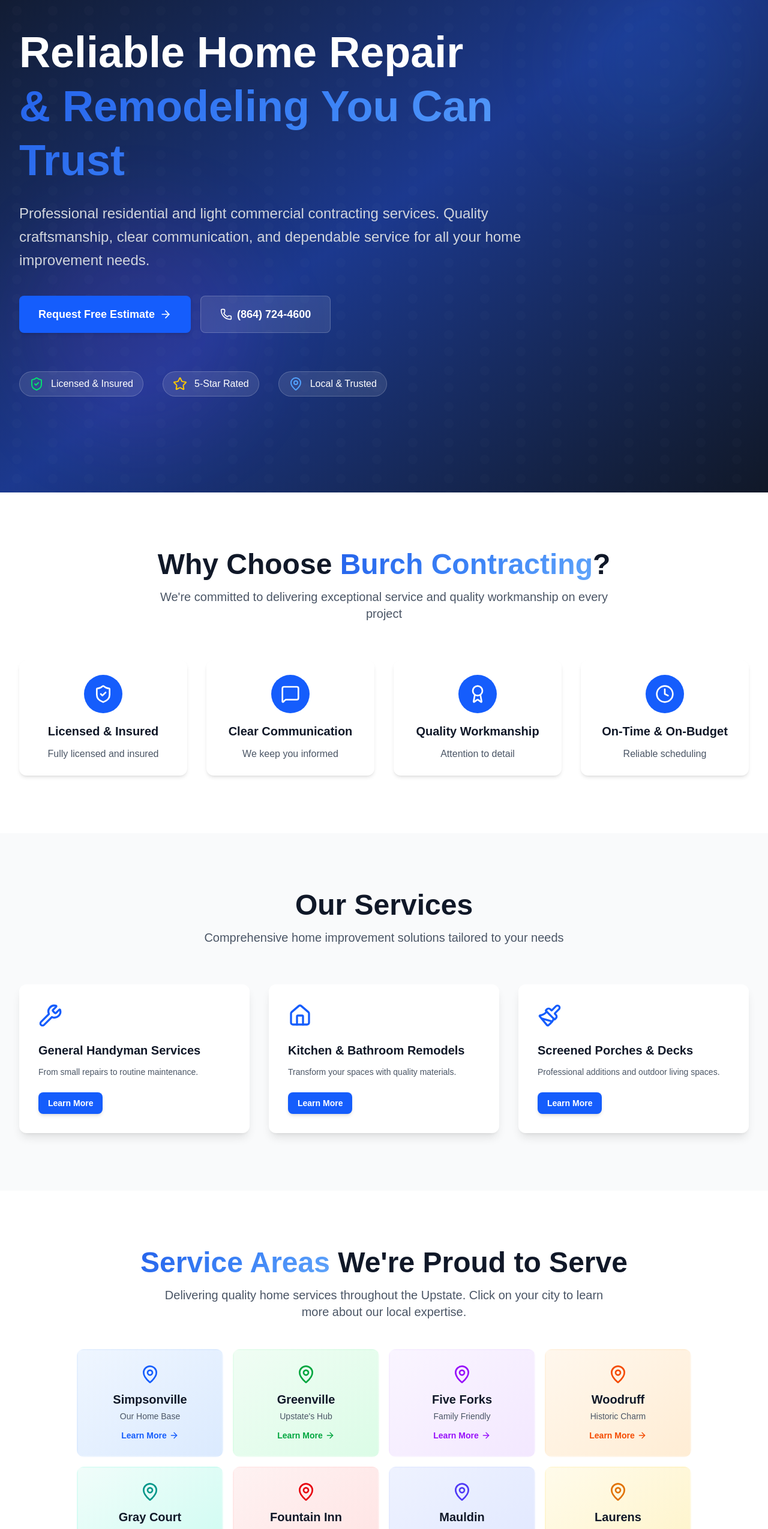
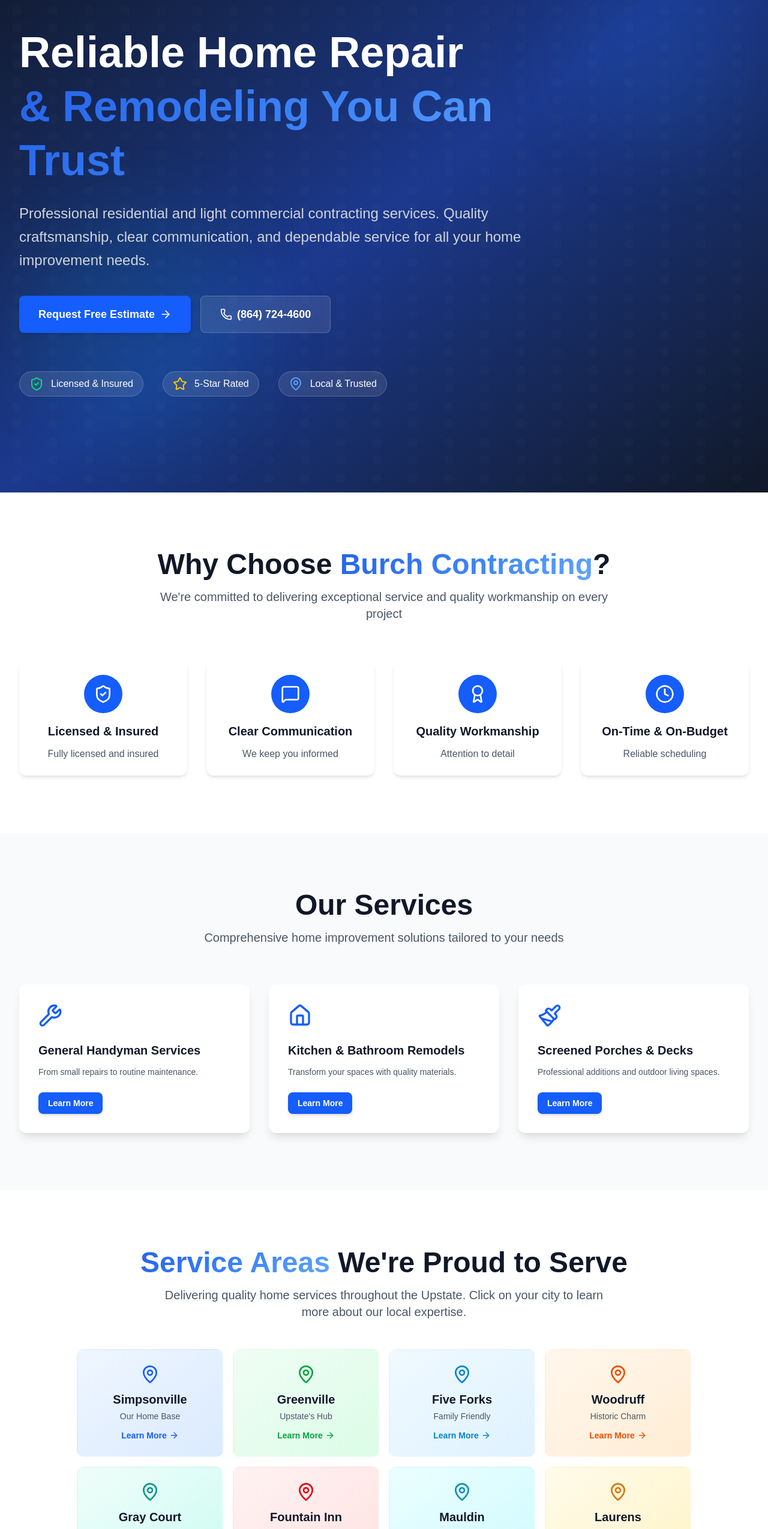
Before and after one commit to cscottburch1/burch-contracting-fresh, a Next.js app: page / in a window 1280 px wide. Shown: the part 234-2783 px from the top of the page at 60% size. Built offline with nearby package versions, Linux system fonts and the light colour scheme.

Commit message:
Update color gradients to use more blue tones, replacing purple/indigo with sky-blue and cyan

```diff
--- a/src/app/page.tsx
+++ b/src/app/page.tsx
@@ -81,7 +81,7 @@
 
         {/* Floating decorative elements */}
         <div className="absolute top-20 right-10 w-72 h-72 bg-blue-500/10 rounded-full blur-3xl animate-float"></div>
-        <div className="absolute bottom-20 left-10 w-96 h-96 bg-purple-500/10 rounded-full blur-3xl animate-float" style={{ animationDelay: '1s' }}></div>
+        <div className="absolute bottom-20 left-10 w-96 h-96 bg-cyan-500/10 rounded-full blur-3xl animate-float" style={{ animationDelay: '1s' }}></div>
 
         <div className="relative max-w-7xl mx-auto px-4 sm:px-6 lg:px-8">
           <div className="max-w-4xl">
@@ -206,11 +206,11 @@
           </a>
 
           <a href="/service-areas/five-forks" className="group">
-            <div className="bg-gradient-to-br from-purple-50 to-purple-100 rounded-xl p-6 text-center hover-lift transition-all duration-200 border-2 border-transparent group-hover:border-purple-600">
-              <Icon name="MapPin" size={32} className="text-purple-600 mx-auto mb-3" />
+            <div className="bg-gradient-to-br from-sky-50 to-sky-100 rounded-xl p-6 text-center hover-lift transition-all duration-200 border-2 border-transparent group-hover:border-sky-600">
+              <Icon name="MapPin" size={32} className="text-sky-600 mx-auto mb-3" />
               <h3 className="text-xl font-bold text-gray-900 mb-1">Five Forks</h3>
               <p className="text-sm text-gray-600 mb-3">Family Friendly</p>
-              <div className="flex items-center justify-center text-purple-600 text-sm font-semibold">
+              <div className="flex items-center justify-center text-sky-600 text-sm font-semibold">
                 Learn More
                 <Icon name="ArrowRight" size={16} className="ml-1 group-hover:translate-x-1 transition-transform" />
               </div>
@@ -254,11 +254,11 @@
           </a>
 
           <a href="/service-areas/mauldin" className="group">
-            <div className="bg-gradient-to-br from-indigo-50 to-indigo-100 rounded-xl p-6 text-center hover-lift transition-all duration-200 border-2 border-transparent group-hover:border-indigo-600">
-              <Icon name="MapPin" size={32} className="text-indigo-600 mx-auto mb-3" />
+            <div className="bg-gradient-to-br from-cyan-50 to-cyan-100 rounded-xl p-6 text-center hover-lift transition-all duration-200 border-2 border-transparent group-hover:border-cyan-600">
+              <Icon name="MapPin" size={32} className="text-cyan-600 mx-auto mb-3" />
               <h3 className="text-xl font-bold text-gray-900 mb-1">Mauldin</h3>
               <p className="text-sm text-gray-600 mb-3">Established</p>
-              <div className="flex items-center justify-center text-indigo-600 text-sm font-semibold">
+              <div className="flex items-center justify-center text-cyan-600 text-sm font-semibold">
                 Learn More
                 <Icon name="ArrowRight" size={16} className="ml-1 group-hover:translate-x-1 transition-transform" />
               </div>
```
Also changed, not shown: src/app/services/[slug]/page.tsx (+1 -1 lines).
